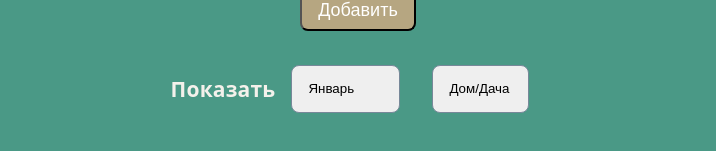
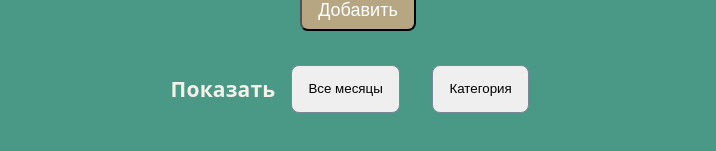
Before and after one commit to itsneedtoknow/expenses-tracker, a React (Vite) app: page / in a window 1280 px wide. Shown: the part 235-386 px from the top of the page, without its empty margins (282-998 px from the left). Built offline with nearby package versions, Linux system fonts and the light colour scheme.

Commit message:
fix: transform select to a component

```diff
--- /dev/null
+++ b/src/UI/Select.jsx
@@ -0,0 +1,26 @@
+export function Select({
+  defaultText,
+  onChange,
+  value,
+  options,
+  isObject = false,
+  className,
+  id,
+}) {
+  return (
+    <select className={className} value={value} onChange={onChange} id={id}>
+      <option value={""}>{defaultText}</option>
+      {isObject
+        ? Object.entries(options).map((item) => {
+            return (
+              <option key={item[0]} value={item[0]}>
+                {item[1]}
+              </option>
+            );
+          })
+        : options.map((item) => {
+            return <option value={item.id}>{item.label}</option>;
+          })}
+    </select>
+  );
+}
--- a/src/components/ExpensesForm.jsx
+++ b/src/components/ExpensesForm.jsx
@@ -1,6 +1,7 @@
 import { useState } from "react";
 import styles from "./ExpensesForm.module.css";
 import { Categories } from "../data/categories";
+import { Select } from "../UI/Select";
 
 export function ExpensesForm({ onSubmitExpenseItem }) {
   const [name, setName] = useState("");
@@ -47,21 +48,16 @@ export function ExpensesForm({ onSubmitExpenseItem }) {
             onChange={(e) => setAmount(e.target.value)}
             required
           />
-          <select
+          <Select
             id="category"
             defaultValue=""
+            options={Categories}
+            defaultText={"Выберите категорию"}
             value={category}
             category={category}
             onChange={(e) => setCategory(e.target.value)}
             required
-          >
-            <option value="" disabled>
-              Выберите категорию
-            </option>
-            {Categories.map((item) => {
-              return <option value={item.id}>{item.label}</option>;
-            })}
-          </select>
+          />
           <br />
           <button type="submit">Добавить</button>
         </form>
--- a/src/components/ExpensesInfoFilter.jsx
+++ b/src/components/ExpensesInfoFilter.jsx
@@ -1,26 +1,13 @@
 import { Categories } from "../data/categories";
 import { Months } from "../data/calendar";
+import { Select } from "../UI/Select";
 import styles from "./ExpensesInfoFilter.module.css";
 export function ExpensesInfoFilter() {
   return (
     <div className={styles.expenses__filter}>
       <h3>Показать</h3>
-      <select>
-        <option value="" disabled>
-          Все месяцы
-        </option>
-        {Object.entries(Months).map((item) => {
-          return <option value={item[0]}>{item[1]}</option>;
-        })}
-      </select>
-      <select>
-        <option value="" disabled>
-          Категория
-        </option>
-        {Categories.map((item) => {
-          return <option value={item.id}>{item.label}</option>;
-        })}
-      </select>
+      <Select options={Months} isObject={true} defaultText={"Все месяцы"} />
+      <Select options={Categories} defaultText={"Категория"} />
     </div>
   );
 }
```
